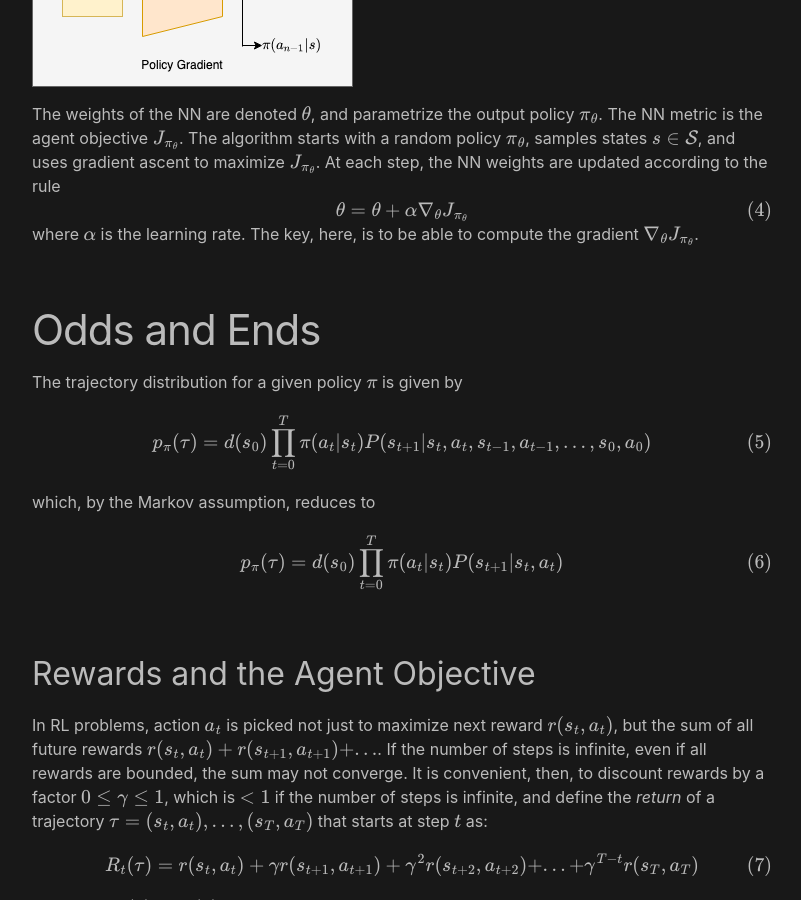
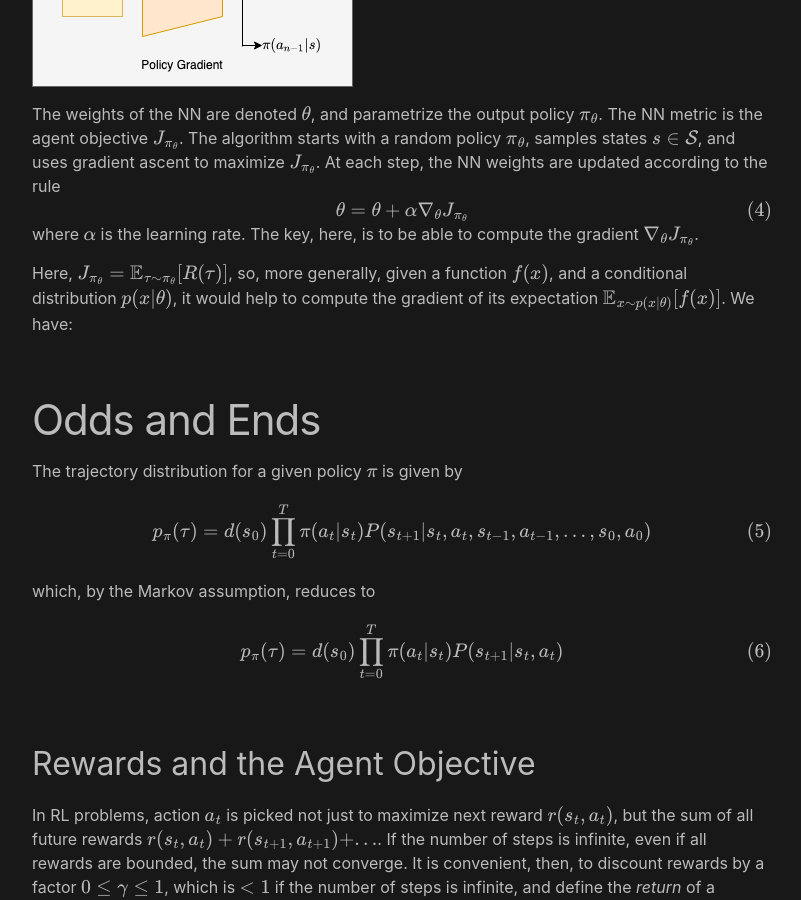
Before and after one commit to analytiq-hub/sigagent.github.io, a Jekyll site: the page built from machine_learning/_posts/2021-02-14-reinforce.md, in a window 1280 px wide and 900 px high, scrolled down 1070 px. Shown: the whole window, without its empty margins (238-1039 px from the left). Built offline with Jekyll 4.4.1, drawn with Linux system fonts in a browser that asks for light colours; formulas are drawn with MathJax 3; a script that is not in the unit is left out.

Commit message:
*** empty log message ***

```diff
--- a/machine_learning/_posts/2021-02-14-reinforce.md
+++ b/machine_learning/_posts/2021-02-14-reinforce.md
@@ -52,6 +52,7 @@ $$
 $$
 where $$\alpha$$ is the learning rate. The key, here, is to be able to compute the gradient $$\nabla_\theta J_{\pi_\theta}$$.
 
+Here, $$J_{\pi_\theta} = \mathbb{E}_{\tau \sim \pi_\theta}[R(\tau)]$$, so, more generally, given a function $$f(x)$$, and a conditional distribution $$p(x \vert \theta)$$, it would help to compute the gradient of its expectation $$\mathbb{E}_{x \sim p(x \vert \theta)}[f(x)]$$. We have:
 
 
 
```
